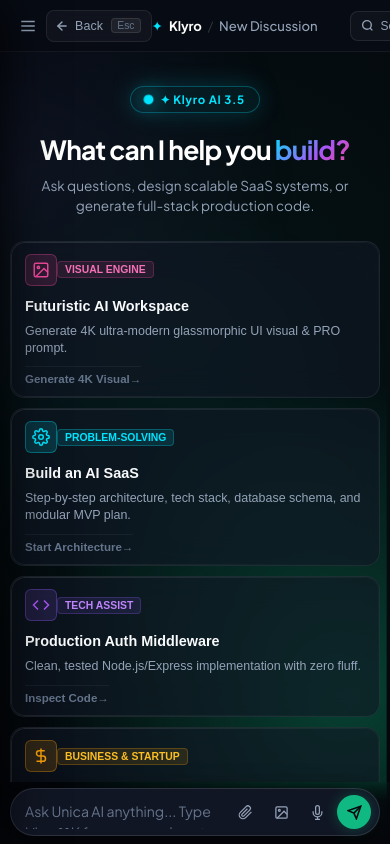
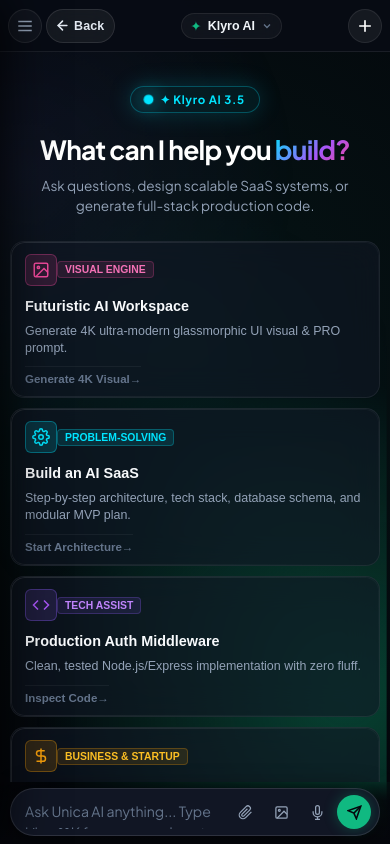
Before and after one commit to arjitjaiswal08-art/Klyro-AI, a website built with Vite: page client/index.html in a window 390 px wide. Built offline with nearby package versions, Linux system fonts and the light colour scheme.

Commit message:
feat(mobile): upgrade back navigation and header to ChatGPT mobile native app standard

```diff
--- a/client/index.html
+++ b/client/index.html
@@ -160,7 +160,7 @@
           </div>
         </div>
 
-        <!-- Topbar Center: Clean OS Tabs Segmented Pill -->
+        <!-- Topbar Center: Clean OS Tabs (Desktop) & Centered Title Pill (Mobile) -->
         <div class="topbar-center">
           <nav class="os-tabs-nav">
             <button class="os-tab-btn active" data-tab="chat" id="tabBtnChat">
@@ -184,6 +184,13 @@
               <span>Memory</span>
             </button>
           </nav>
+
+          <!-- Mobile Centered Pill (ChatGPT / Claude style) -->
+          <button class="mobile-center-pill" id="mobileCenterPill" title="Quick Search & Switcher (⌘K)">
+            <span class="mobile-center-spark">✦</span>
+            <span class="mobile-center-title" id="mobileActiveTitle">Klyro AI</span>
+            <svg class="mobile-center-chevron" width="12" height="12" viewBox="0 0 24 24" fill="none" stroke="currentColor" stroke-width="2.5"><polyline points="6 9 12 15 18 9"></polyline></svg>
+          </button>
         </div>
 
         <!-- Topbar Right: Sleek Search Pill & Depth Control -->
--- a/client/src/main.js
+++ b/client/src/main.js
@@ -434,6 +434,10 @@ function createNewChatSession() {
   chats.unshift(newChat);
   activeChatId = newChat.id;
   saveChatsToStorage();
+  const mobileActiveTitle = document.getElementById('mobileActiveTitle');
+  if (mobileActiveTitle) {
+    mobileActiveTitle.textContent = 'Klyro AI';
+  }
   updateBackButtonState();
   return activeChatId;
 }
@@ -519,7 +523,13 @@ function renderActiveChat() {
   const chat = getActiveChat();
   if (!chat) return;
 
-  activeChatTitle.textContent = chat.title || 'New Discussion';
+  const title = chat.title || 'New Discussion';
+  activeChatTitle.textContent = title;
+
+  const mobileActiveTitle = document.getElementById('mobileActiveTitle');
+  if (mobileActiveTitle) {
+    mobileActiveTitle.textContent = chat.messages.length === 0 ? 'Klyro AI' : title;
+  }
 
   if (chat.messages.length === 0) {
     welcomeHero.style.display = 'flex';
@@ -1518,6 +1528,12 @@ function updateBackButtonState() {
 }
 
 function handleGoBack() {
+  // If sidebar is open on mobile, tapping back closes the sidebar drawer
+  if (sidebar && sidebar.classList.contains('open')) {
+    sidebar.classList.remove('open');
+    return;
+  }
+
   // Tactile press micro-interaction
   if (topbarBackBtn) {
     topbarBackBtn.style.transform = 'scale(0.93) translateX(-3px)';
@@ -1811,6 +1827,43 @@ function initEventListeners() {
   if (topbarBackBtn) {
     topbarBackBtn.addEventListener('click', handleGoBack);
   }
+
+  // Mobile ChatGPT-style Centered Pill click (opens quick command palette / switcher)
+  const mobileCenterPill = document.getElementById('mobileCenterPill');
+  if (mobileCenterPill) {
+    mobileCenterPill.addEventListener('click', openCommandPalette);
+  }
+
+  // Native Touch Edge-Swipe Navigation (ChatGPT Mobile Style)
+  let touchStartX = 0;
+  let touchStartY = 0;
+  let touchStartTime = 0;
+
+  window.addEventListener('touchstart', (e) => {
+    if (e.touches.length !== 1) return;
+    touchStartX = e.touches[0].clientX;
+    touchStartY = e.touches[0].clientY;
+    touchStartTime = Date.now();
+  }, { passive: true });
+
+  window.addEventListener('touchend', (e) => {
+    if (!e.changedTouches || e.changedTouches.length !== 1) return;
+    const deltaX = e.changedTouches[0].clientX - touchStartX;
+    const deltaY = e.changedTouches[0].clientY - touchStartY;
+    const deltaTime = Date.now() - touchStartTime;
+
+    // Horizontal swipe detection
+    if (Math.abs(deltaX) > Math.abs(deltaY) * 1.5 && deltaTime < 350) {
+      // Swiping right from left edge (< 48px) opens sidebar drawer
+      if (touchStartX < 48 && deltaX > 50 && !sidebar.classList.contains('open')) {
+        sidebar.classList.add('open');
+      }
+      // Swiping left when sidebar is open closes it
+      else if (sidebar.classList.contains('open') && deltaX < -50) {
+        sidebar.classList.remove('open');
+      }
+    }
+  }, { passive: true });
 
   if (crumbBrandBtn) {
     crumbBrandBtn.addEventListener('click', () => {
--- a/client/src/styles/main.css
+++ b/client/src/styles/main.css
@@ -807,6 +807,10 @@ body {
   min-width: 0;
 }
 
+.mobile-center-pill {
+  display: none;
+}
+
 /* OS Switcher Tabs */
 .os-tabs-nav {
   display: flex;
@@ -1920,17 +1924,98 @@ body {
     display: flex;
     align-items: center;
     justify-content: space-between;
-    background: rgba(8, 12, 21, 0.88);
-    backdrop-filter: blur(16px);
-    border-bottom: 1px solid rgba(255, 255, 255, 0.06);
+    background: rgba(8, 12, 21, 0.94);
+    backdrop-filter: blur(20px);
+    -webkit-backdrop-filter: blur(20px);
+    border-bottom: 1px solid rgba(255, 255, 255, 0.08);
     position: sticky;
     top: 0;
-    z-index: 40;
+    z-index: 100;
+    gap: 8px;
   }
 
   .topbar-left {
     flex: 0 0 auto;
-    gap: 0;
+    display: flex;
+    align-items: center;
+    gap: 8px;
+    min-width: 0;
+  }
+
+  /* Completely hide the bulky desktop breadcrumb on mobile */
+  .topbar-breadcrumb {
+    display: none !important;
+  }
+
+  /* Mobile Upgraded ChatGPT-Style Back Button */
+  .topbar-back-btn {
+    display: inline-flex !important;
+    align-items: center;
+    height: 36px;
+    padding: 0 12px 0 10px;
+    gap: 5px;
+    background: rgba(255, 255, 255, 0.06);
+    border: 1px solid rgba(255, 255, 255, 0.1);
+    border-radius: 999px; /* ChatGPT pill */
+    color: #e2e8f0;
+    font-size: 0.82rem;
+    font-weight: 600;
+    -webkit-tap-highlight-color: transparent;
+    transition: all 0.18s cubic-bezier(0.16, 1, 0.3, 1);
+  }
+
+  .topbar-back-btn:active {
+    background: rgba(255, 255, 255, 0.15);
+    transform: scale(0.92) translateX(-2px);
+    border-color: rgba(0, 229, 255, 0.4);
+  }
+
+  .topbar-back-btn .back-arrow-icon {
+    width: 15px;
+    height: 15px;
+    stroke-width: 2.5;
+  }
+
+  .topbar-back-btn .back-label {
+    font-size: 0.8rem;
+    font-weight: 600;
+  }
+
+  .topbar-back-btn .back-kbd-badge {
+    display: none !important; /* Touch screens don't have physical Esc */
+  }
+
+  /* Vibrant active state on mobile when history exists or inside discussion */
+  .topbar-back-btn.has-history {
+    background: rgba(0, 229, 255, 0.12);
+    border-color: rgba(0, 229, 255, 0.35);
+    color: #ffffff;
+    box-shadow: 0 0 14px rgba(0, 229, 255, 0.22);
+  }
+
+  .topbar-back-btn.has-history .back-arrow-icon {
+    color: #00e5ff;
+  }
+
+  /* Mobile Sidebar Drawer Trigger */
+  .mobile-menu-btn {
+    display: flex !important;
+    align-items: center;
+    justify-content: center;
+    width: 36px;
+    height: 36px;
+    border-radius: 50%;
+    background: rgba(255, 255, 255, 0.04);
+    border: 1px solid rgba(255, 255, 255, 0.08);
+    color: #94a3b8;
+    -webkit-tap-highlight-color: transparent;
+    transition: all 0.18s ease;
+  }
+
+  .mobile-menu-btn:active {
+    background: rgba(255, 255, 255, 0.12);
+    transform: scale(0.92);
+    color: #ffffff;
   }
 
   /* Completely hide the bulky tabs & depth controls from the mobile header */
@@ -1940,42 +2025,70 @@ body {
     display: none !important;
   }
 
-  /* Center Brand (ChatGPT / Perplexity style) */
-  .mobile-nav-center {
+  /* Center: ChatGPT-Style Centered Pill */
+  .topbar-center {
+    flex: 1 1 auto;
     display: flex;
+    justify-content: center;
+    align-items: center;
+    min-width: 0;
+  }
+
+  .mobile-center-pill {
+    display: inline-flex !important;
     align-items: center;
     gap: 6px;
+    padding: 5px 12px;
+    background: rgba(255, 255, 255, 0.04);
+    border: 1px solid rgba(255, 255, 255, 0.08);
+    border-radius: 999px;
+    cursor: pointer;
+    max-width: 170px;
+    transition: all 0.18s ease;
     user-select: none;
-  }
-
-  .mobile-nav-spark {
+    -webkit-tap-highlight-color: transparent;
+    backdrop-filter: blur(12px);
+    -webkit-backdrop-filter: blur(12px);
+  }
+
+  .mobile-center-pill:active {
+    background: rgba(255, 255, 255, 0.1);
+    transform: scale(0.96);
+  }
+
+  .mobile-center-spark {
     color: var(--accent-color);
-    font-size: 0.95rem;
-    filter: drop-shadow(0 0 6px var(--accent-glow));
-  }
-
-  .mobile-nav-brand {
-    font-weight: 700;
-    font-size: 0.98rem;
-    color: #ffffff;
-    letter-spacing: -0.01em;
-  }
-
-  .mobile-nav-badge {
-    font-size: 0.65rem;
+    font-size: 0.85rem;
+    flex-shrink: 0;
+  }
+
+  .mobile-center-title {
+    font-size: 0.82rem;
     font-weight: 600;
-    padding: 1px 7px;
-    border-radius: 999px;
-    background: rgba(255, 255, 255, 0.08);
-    color: var(--text-secondary);
-    border: 1px solid rgba(255, 255, 255, 0.06);
+    color: #f1f5f9;
+    white-space: nowrap;
+    overflow: hidden;
+    text-overflow: ellipsis;
+  }
+
+  .mobile-center-chevron {
+    color: #64748b;
+    flex-shrink: 0;
   }
 
   .topbar-right {
     flex: 0 0 auto;
     display: flex;
     align-items: center;
-    gap: 4px;
+    gap: 6px;
+  }
+
+  .topbar-cmd-btn {
+    display: none !important;
+  }
+
+  #topbarNewChatBtn {
+    display: none !important;
   }
 
   /* 1-Tap Mobile New Chat Button */
@@ -2403,11 +2516,41 @@ body {
 @media (max-width: 480px) {
   /* Extra polish for ultra-compact mobile screens <= 480px */
   .topbar {
-    padding: 0 10px;
-  }
-
-  .mobile-nav-brand {
-    font-size: 0.94rem;
+    padding: 0 8px;
+    gap: 4px;
+  }
+
+  .topbar-left {
+    gap: 4px;
+  }
+
+  .topbar-back-btn {
+    height: 34px;
+    padding: 0 10px 0 8px;
+    gap: 4px;
+  }
+
+  .topbar-back-btn .back-label {
+    font-size: 0.78rem;
+  }
+
+  .mobile-menu-btn {
+    width: 34px;
+    height: 34px;
+  }
+
+  .mobile-new-chat-btn {
+    width: 34px;
+    height: 34px;
+  }
+
+  .mobile-center-pill {
+    max-width: 130px;
+    padding: 4px 8px;
+  }
+
+  .mobile-center-title {
+    font-size: 0.78rem;
   }
 
   .chat-container {
```
